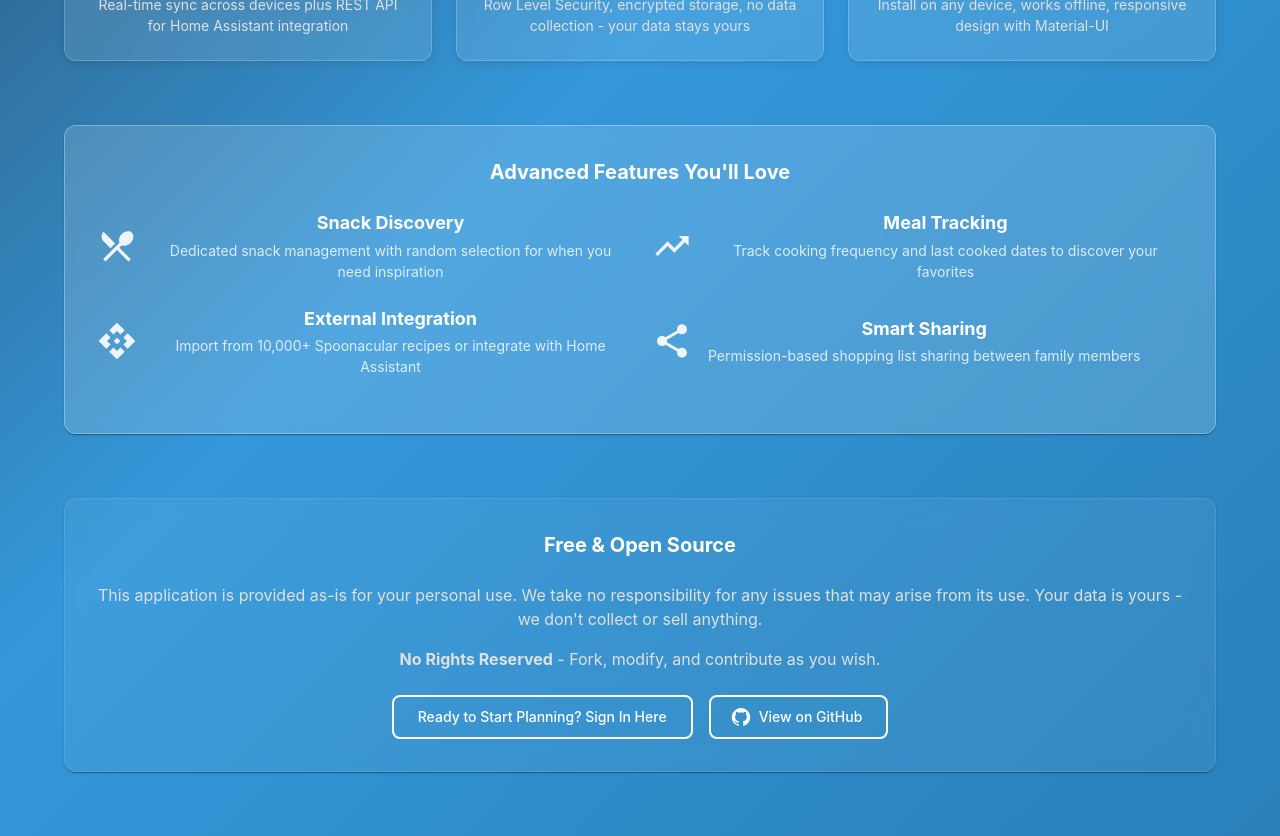
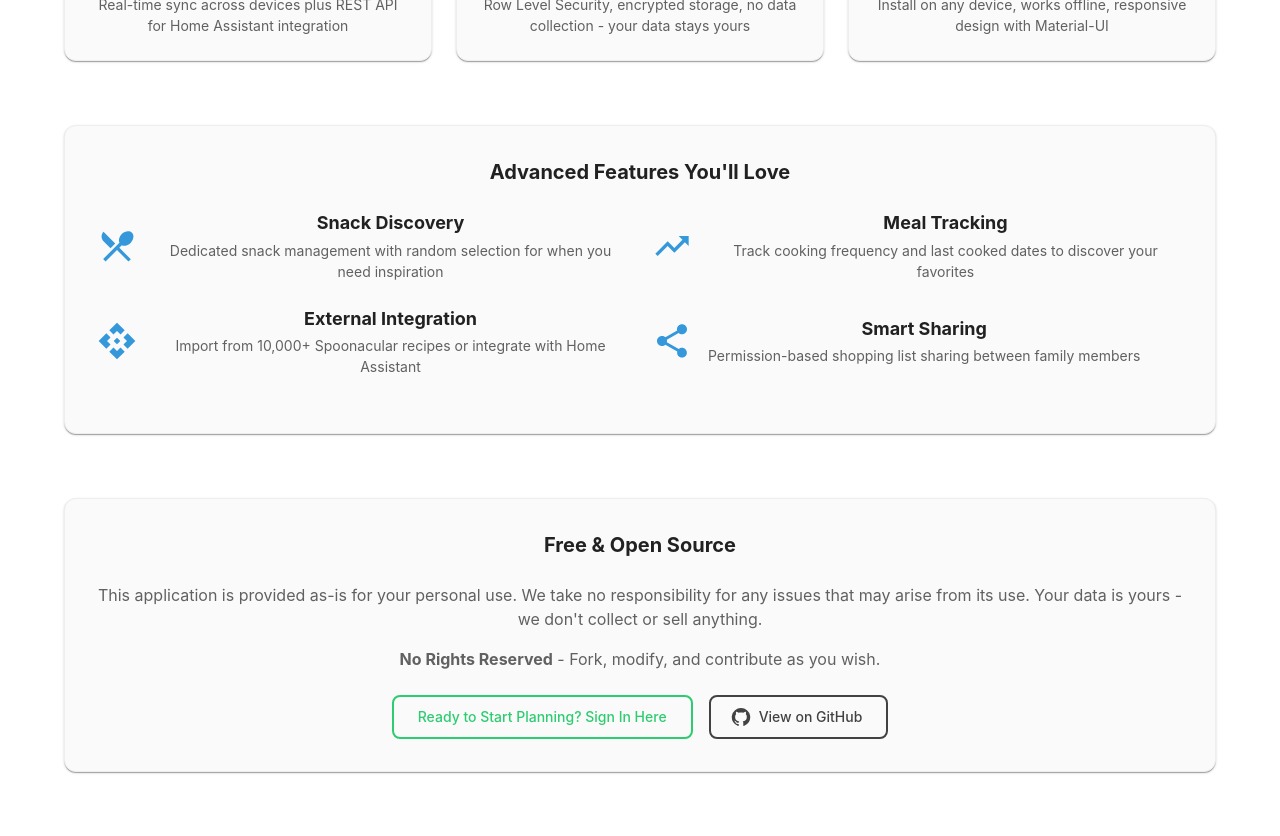
Before and after one commit to IanDowney11/MyMealPlanner, a React (Vite) app: page / in a window 1280 px wide. Shown: the part 780-1616 px from the top of the page. Built offline with nearby package versions, Linux system fonts and the light colour scheme; no server answers.

Commit message:
Updated Landing Page

```diff
--- a/src/components/LandingPage.jsx
+++ b/src/components/LandingPage.jsx
@@ -66,8 +66,7 @@ function LandingPage() {
   return (
     <Box sx={{
       minHeight: '100vh',
-      background: 'linear-gradient(135deg, #2c3e50 0%, #3498db 50%, #2980b9 100%)',
-      color: 'white',
+      bgcolor: 'white',
       py: 4
     }}>
       <Container maxWidth="lg">
@@ -76,7 +75,7 @@ function LandingPage() {
           <Typography variant="h2" component="h1" sx={{
             fontWeight: 'bold',
             mb: 2,
-            background: 'linear-gradient(45deg, #fff, #e3f2fd)',
+            background: 'linear-gradient(45deg, #2c3e50, #3498db)',
             backgroundClip: 'text',
             WebkitBackgroundClip: 'text',
             WebkitTextFillColor: 'transparent'
@@ -86,7 +85,7 @@ function LandingPage() {
 
           <Typography variant="h5" sx={{
             mb: 4,
-            color: 'grey.300',
+            color: 'grey.700',
             maxWidth: 700,
             mx: 'auto'
           }}>
@@ -123,7 +122,7 @@ function LandingPage() {
             textAlign: 'center',
             mb: 4,
             fontWeight: 'bold',
-            color: 'white'
+            color: 'grey.900'
           }}>
             Everything You Need for Meal Planning
           </Typography>
@@ -135,19 +134,19 @@ function LandingPage() {
           }}>
             {features.map((feature, index) => (
               <Card key={index} sx={{
-                bgcolor: 'rgba(255, 255, 255, 0.1)',
-                backdropFilter: 'blur(10px)',
-                border: '1px solid rgba(255, 255, 255, 0.2)',
-                color: 'white'
+                bgcolor: 'grey.50',
+                border: '1px solid',
+                borderColor: 'grey.200',
+                boxShadow: 1
               }}>
                 <CardContent sx={{ textAlign: 'center', p: 3 }}>
                   <Box sx={{ mb: 2 }}>
                     {feature.icon}
                   </Box>
-                  <Typography variant="h6" sx={{ mb: 1, fontWeight: 'bold' }}>
+                  <Typography variant="h6" sx={{ mb: 1, fontWeight: 'bold', color: 'grey.900' }}>
                     {feature.title}
                   </Typography>
-                  <Typography variant="body2" sx={{ color: 'grey.300' }}>
+                  <Typography variant="body2" sx={{ color: 'grey.700' }}>
                     {feature.description}
                   </Typography>
                 </CardContent>
@@ -160,12 +159,13 @@ function LandingPage() {
         <Box sx={{ mb: 8 }}>
           <Paper sx={{
             p: 4,
-            bgcolor: 'rgba(255, 255, 255, 0.15)',
-            backdropFilter: 'blur(10px)',
-            border: '1px solid rgba(255, 255, 255, 0.3)',
+            bgcolor: 'grey.50',
+            border: '1px solid',
+            borderColor: 'grey.200',
+            boxShadow: 1,
             textAlign: 'center'
           }}>
-            <Typography variant="h5" sx={{ mb: 3, fontWeight: 'bold', color: 'white' }}>
+            <Typography variant="h5" sx={{ mb: 3, fontWeight: 'bold', color: 'grey.900' }}>
               Advanced Features You'll Love
             </Typography>
 
@@ -176,48 +176,48 @@ function LandingPage() {
               mb: 3
             }}>
               <Box sx={{ display: 'flex', alignItems: 'center', gap: 2 }}>
-                <SnackIcon sx={{ fontSize: 40, color: 'rgba(255, 255, 255, 0.9)' }} />
+                <SnackIcon sx={{ fontSize: 40, color: '#3498db' }} />
                 <Box>
-                  <Typography variant="h6" sx={{ mb: 0.5, color: 'white', fontWeight: 'bold' }}>
+                  <Typography variant="h6" sx={{ mb: 0.5, color: 'grey.900', fontWeight: 'bold' }}>
                     Snack Discovery
                   </Typography>
-                  <Typography variant="body2" sx={{ color: 'rgba(255, 255, 255, 0.8)' }}>
+                  <Typography variant="body2" sx={{ color: 'grey.700' }}>
                     Dedicated snack management with random selection for when you need inspiration
                   </Typography>
                 </Box>
               </Box>
 
               <Box sx={{ display: 'flex', alignItems: 'center', gap: 2 }}>
-                <TrackingIcon sx={{ fontSize: 40, color: 'rgba(255, 255, 255, 0.9)' }} />
+                <TrackingIcon sx={{ fontSize: 40, color: '#3498db' }} />
                 <Box>
-                  <Typography variant="h6" sx={{ mb: 0.5, color: 'white', fontWeight: 'bold' }}>
+                  <Typography variant="h6" sx={{ mb: 0.5, color: 'grey.900', fontWeight: 'bold' }}>
                     Meal Tracking
                   </Typography>
-                  <Typography variant="body2" sx={{ color: 'rgba(255, 255, 255, 0.8)' }}>
+                  <Typography variant="body2" sx={{ color: 'grey.700' }}>
                     Track cooking frequency and last cooked dates to discover your favorites
                   </Typography>
                 </Box>
               </Box>
 
               <Box sx={{ display: 'flex', alignItems: 'center', gap: 2 }}>
-                <ApiIcon sx={{ fontSize: 40, color: 'rgba(255, 255, 255, 0.9)' }} />
+                <ApiIcon sx={{ fontSize: 40, color: '#3498db' }} />
                 <Box>
-                  <Typography variant="h6" sx={{ mb: 0.5, color: 'white', fontWeight: 'bold' }}>
+                  <Typography variant="h6" sx={{ mb: 0.5, color: 'grey.900', fontWeight: 'bold' }}>
                     External Integration
                   </Typography>
-                  <Typography variant="body2" sx={{ color: 'rgba(255, 255, 255, 0.8)' }}>
+                  <Typography variant="body2" sx={{ color: 'grey.700' }}>
                     Import from 10,000+ Spoonacular recipes or integrate with Home Assistant
                   </Typography>
                 </Box>
               </Box>
 
               <Box sx={{ display: 'flex', alignItems: 'center', gap: 2 }}>
-                <ShareIcon sx={{ fontSize: 40, color: 'rgba(255, 255, 255, 0.9)' }} />
+                <ShareIcon sx={{ fontSize: 40, color: '#3498db' }} />
                 <Box>
-                  <Typography variant="h6" sx={{ mb: 0.5, color: 'white', fontWeight: 'bold' }}>
+                  <Typography variant="h6" sx={{ mb: 0.5, color: 'grey.900', fontWeight: 'bold' }}>
                     Smart Sharing
                   </Typography>
-                  <Typography variant="body2" sx={{ color: 'rgba(255, 255, 255, 0.8)' }}>
+                  <Typography variant="body2" sx={{ color: 'grey.700' }}>
                     Permission-based shopping list sharing between family members
                   </Typography>
                 </Box>
@@ -229,23 +229,24 @@ function LandingPage() {
         {/* Disclaimer Section */}
         <Paper sx={{
           p: 4,
-          bgcolor: 'rgba(255, 255, 255, 0.05)',
-          backdropFilter: 'blur(10px)',
-          border: '1px solid rgba(255, 255, 255, 0.1)',
+          bgcolor: 'grey.50',
+          border: '1px solid',
+          borderColor: 'grey.200',
+          boxShadow: 1,
           textAlign: 'center',
           mb: 4
         }}>
-          <Typography variant="h5" sx={{ mb: 3, fontWeight: 'bold', color: 'white' }}>
+          <Typography variant="h5" sx={{ mb: 3, fontWeight: 'bold', color: 'grey.900' }}>
             Free & Open Source
           </Typography>
 
-          <Typography variant="body1" sx={{ mb: 2, color: 'grey.300' }}>
+          <Typography variant="body1" sx={{ mb: 2, color: 'grey.700' }}>
             This application is provided as-is for your personal use. We take no responsibility
             for any issues that may arise from its use. Your data is yours - we don't collect
             or sell anything.
           </Typography>
 
-          <Typography variant="body1" sx={{ mb: 3, color: 'grey.300' }}>
+          <Typography variant="body1" sx={{ mb: 3, color: 'grey.700' }}>
             <strong>No Rights Reserved</strong> - Fork, modify, and contribute as you wish.
           </Typography>
 
@@ -254,15 +255,15 @@ function LandingPage() {
               variant="outlined"
               onClick={() => setAuthModalOpen(true)}
               sx={{
-                borderColor: 'white',
-                color: 'white',
+                borderColor: '#2ecc71',
+                color: '#2ecc71',
                 borderWidth: 2,
                 px: 3,
                 py: 1,
                 '&:hover': {
-                  borderColor: '#2ecc71',
-                  color: '#2ecc71',
-                  bgcolor: 'rgba(46, 204, 113, 0.1)',
+                  borderColor: '#27ae60',
+                  color: '#27ae60',
+                  bgcolor: 'rgba(46, 204, 113, 0.05)',
                   borderWidth: 2,
                   transform: 'translateY(-2px)'
                 },
@@ -279,14 +280,15 @@ function LandingPage() {
               rel="noopener noreferrer"
               startIcon={<GitHubIcon />}
               sx={{
-                borderColor: 'white',
-                color: 'white',
+                borderColor: 'grey.800',
+                color: 'grey.800',
                 borderWidth: 2,
                 px: 3,
                 py: 1,
                 '&:hover': {
-                  borderColor: 'white',
-                  bgcolor: 'rgba(255, 255, 255, 0.1)',
+                  borderColor: 'grey.900',
+                  color: 'grey.900',
+                  bgcolor: 'rgba(0, 0, 0, 0.05)',
                   borderWidth: 2,
                   transform: 'translateY(-2px)'
                 },
```
